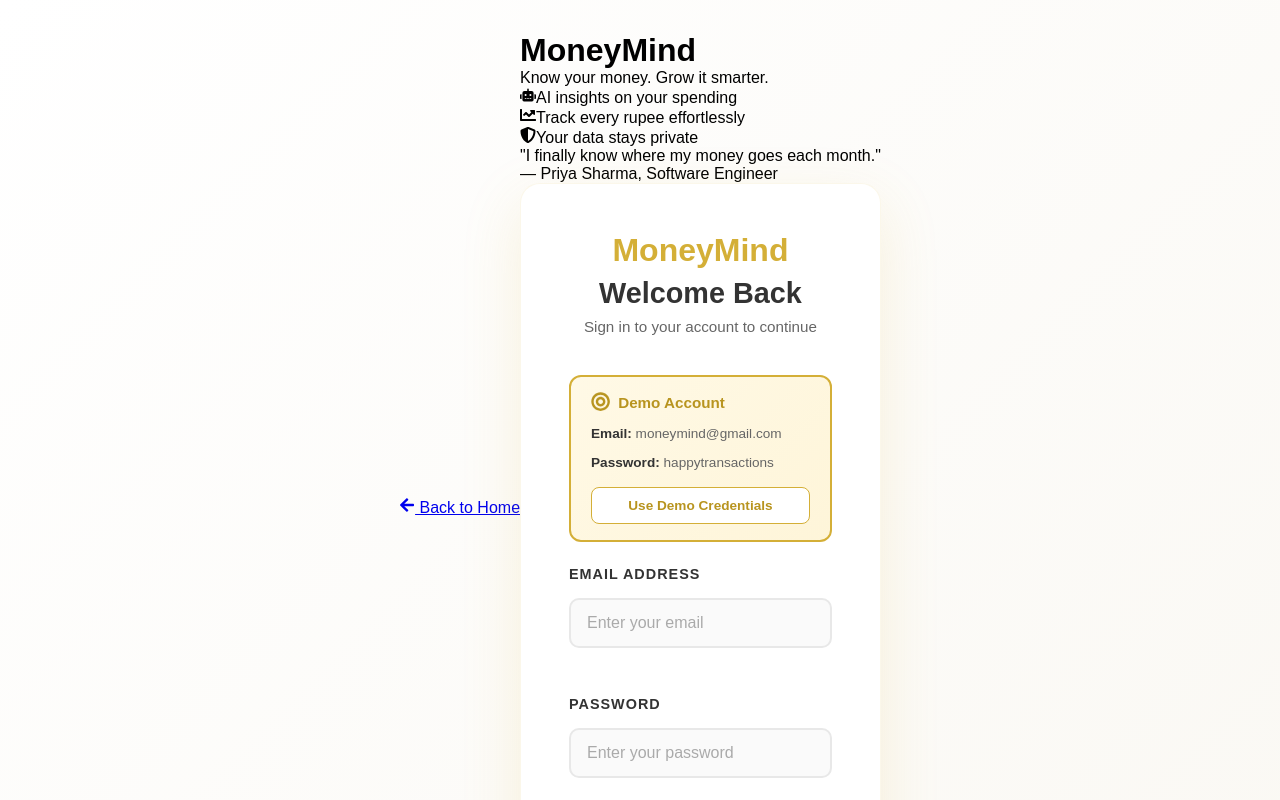
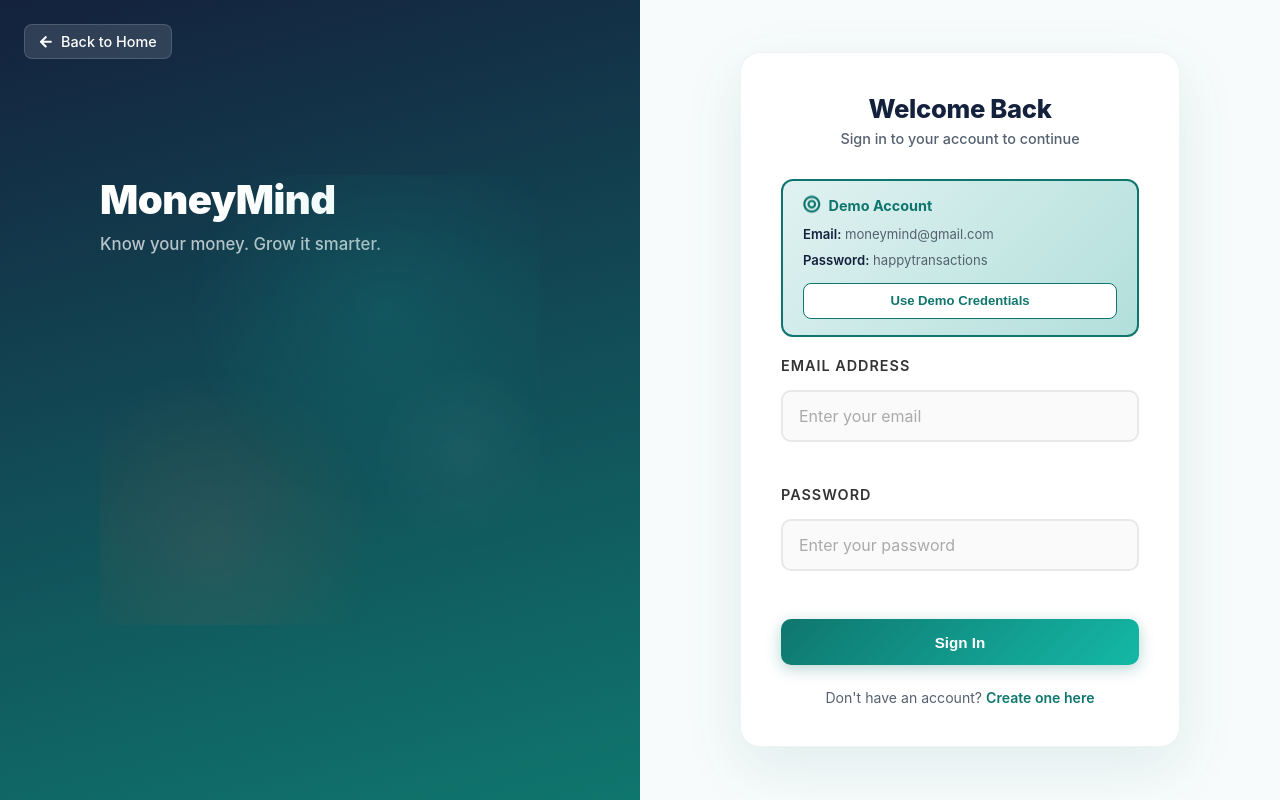
Before and after one commit to Lakshyalamba/moneymind, a React (Vite) app in the folder frontend/: page /login in a window 1280 px wide. Shown: the top 800 px of the page. Built offline with nearby package versions, Linux system fonts and the light colour scheme; no server answers.

Commit message:
Redesign auth page styles with glassmorphism and animations
Add animated split-layout styles, decorative circles, glassmorphism
cards, floating illustrations, and responsive breakpoints for mobile.

```diff
--- a/frontend/src/styles/auth.css
+++ b/frontend/src/styles/auth.css
@@ -5,23 +5,215 @@
 }
 
 .auth-page {
-  font-family: 'Arial', sans-serif;
-  background: linear-gradient(135deg, #ffffff 0%, #faf8f3 100%);
+  font-family: 'Inter', 'Arial', sans-serif;
   min-height: 100vh;
+  background: #f7fbfb;
+  position: relative;
+}
+
+.back-button-top {
+  position: absolute;
+  top: 1.5rem;
+  left: 1.5rem;
+  z-index: 10;
+  display: inline-flex;
+  align-items: center;
+  gap: 0.5rem;
+  color: white;
+  text-decoration: none;
+  font-size: 0.9rem;
+  font-weight: 500;
+  padding: 0.5rem 0.9rem;
+  border-radius: 8px;
+  background: rgba(255, 255, 255, 0.12);
+  backdrop-filter: blur(8px);
+  -webkit-backdrop-filter: blur(8px);
+  border: 1px solid rgba(255, 255, 255, 0.15);
+  transition: all 0.3s ease;
+}
+
+.back-button-top:hover {
+  background: rgba(255, 255, 255, 0.22);
+  transform: translateY(-1px);
+}
+
+.back-button-top svg {
+  font-size: 0.85rem;
+}
+
+.auth-split {
+  display: grid;
+  grid-template-columns: 1fr 1fr;
+  min-height: 100vh;
+}
+
+/* ---- Left Side ---- */
+.auth-left {
+  position: relative;
+  display: flex;
+  align-items: center;
+  justify-content: center;
+  background: linear-gradient(165deg, #14213d 0%, #0f766e 100%);
+  overflow: hidden;
+  padding: 3rem;
+}
+
+.auth-left-content {
+  position: relative;
+  z-index: 2;
+  max-width: 440px;
+  width: 100%;
+}
+
+.auth-brand-logo {
+  font-size: 2.5rem;
+  font-weight: 900;
+  color: white;
+  letter-spacing: -0.5px;
+  margin-bottom: 0.5rem;
+}
+
+.auth-brand-tagline {
+  font-size: 1.05rem;
+  color: rgba(255, 255, 255, 0.7);
+  font-weight: 500;
+  margin-bottom: 2.5rem;
+  line-height: 1.5;
+}
+
+/* Illustration cards */
+.auth-illustration {
+  display: flex;
+  flex-direction: column;
+  gap: 1rem;
+  margin-bottom: 2.5rem;
+}
+
+.illu-card {
+  display: flex;
+  align-items: center;
+  gap: 1rem;
+  padding: 1rem 1.25rem;
+  background: rgba(255, 255, 255, 0.1);
+  backdrop-filter: blur(8px);
+  border: 1px solid rgba(255, 255, 255, 0.12);
+  border-radius: 12px;
+  color: white;
+  font-size: 0.95rem;
+  font-weight: 500;
+  opacity: 0;
+  transform: translateX(-20px);
+  animation: illuSlideIn 0.6s ease forwards;
+}
+
+.illu-card:nth-child(1) { animation-delay: 0.2s; }
+.illu-card:nth-child(2) { animation-delay: 0.35s; }
+.illu-card:nth-child(3) { animation-delay: 0.5s; }
+
+@keyframes illuSlideIn {
+  to { opacity: 1; transform: translateX(0); }
+}
+
+.illu-card:hover {
+  background: rgba(255, 255, 255, 0.15);
+  transform: translateX(4px);
+}
+
+.illu-card svg {
+  font-size: 1.3rem;
+  color: #14b8a6;
+  flex-shrink: 0;
+}
+
+/* Testimonial */
+.auth-testimonial {
+  padding: 1.25rem;
+  border-left: 3px solid #14b8a6;
+  opacity: 0;
+  animation: fadeIn 0.8s ease 0.7s forwards;
+}
+
+@keyframes fadeIn {
+  to { opacity: 1; }
+}
+
+.auth-testimonial p {
+  color: rgba(255, 255, 255, 0.85);
+  font-style: italic;
+  font-size: 0.95rem;
+  line-height: 1.5;
+  margin-bottom: 0.5rem;
+}
+
+.auth-testimonial span {
+  color: rgba(255, 255, 255, 0.5);
+  font-size: 0.8rem;
+  font-weight: 500;
+}
+
+/* Decorative circles */
+.auth-left-bg-circles {
+  position: absolute;
+  inset: 0;
+  z-index: 1;
+  pointer-events: none;
+  overflow: hidden;
+}
+
+.auth-circle {
+  position: absolute;
+  border-radius: 50%;
+}
+
+.auth-circle-1 {
+  top: -15%;
+  right: -10%;
+  width: 400px;
+  height: 400px;
+  background: radial-gradient(circle, rgba(20, 184, 166, 0.15), transparent 70%);
+  animation: floatSlow 8s ease-in-out infinite;
+}
+
+.auth-circle-2 {
+  bottom: -20%;
+  left: -15%;
+  width: 350px;
+  height: 350px;
+  background: radial-gradient(circle, rgba(255, 107, 74, 0.1), transparent 70%);
+  animation: floatSlow 10s ease-in-out infinite reverse;
+}
+
+.auth-circle-3 {
+  top: 40%;
+  left: 60%;
+  width: 200px;
+  height: 200px;
+  background: radial-gradient(circle, rgba(255, 255, 255, 0.04), transparent 70%);
+  animation: floatSlow 6s ease-in-out infinite;
+}
+
+@keyframes floatSlow {
+  0%, 100% { transform: translateY(0); }
+  50% { transform: translateY(-20px); }
+}
+
+/* ---- Right Side ---- */
+.auth-right {
   display: flex;
   align-items: center;
   justify-content: center;
   padding: 2rem;
+  background: #f7fbfb;
 }
 
 .auth-container {
   background: white;
-  padding: 3rem;
+  padding: 2.5rem 2.5rem;
   border-radius: 20px;
-  box-shadow: 0 20px 60px rgba(212, 175, 55, 0.15);
+  box-shadow: 0 20px 60px rgba(15, 118, 110, 0.1);
   width: 100%;
-  max-width: 450px;
-  border: 1px solid rgba(212, 175, 55, 0.1);
+  max-width: 440px;
+  border: 1px solid rgba(15, 118, 110, 0.08);
   position: relative;
   opacity: 0;
   transform: translateY(30px) scale(0.98);
@@ -35,72 +227,33 @@
   }
 }
 
-.back-button {
-  display: inline-flex;
-  align-items: center;
-  gap: 0.5rem;
-  color: #666;
-  text-decoration: none;
-  font-size: 0.9rem;
-  font-weight: 500;
-  margin-bottom: 1.5rem;
-  padding: 0.5rem 0.75rem;
-  border-radius: 8px;
-  transition: all 0.3s cubic-bezier(0.175, 0.885, 0.32, 1.275);
-  opacity: 0;
-  transform: translateX(-10px);
-  animation: backButtonEntrance 0.5s ease 0.2s forwards;
-}
-
-@keyframes backButtonEntrance {
-  to {
-    opacity: 1;
-    transform: translateX(0);
-  }
-}
-
-.back-button:hover {
-  color: #D4AF37;
-  background: rgba(212, 175, 55, 0.1);
-  transform: translateX(-5px);
-}
-
-.back-button svg {
-  font-size: 0.85rem;
-}
-
 .auth-header {
   text-align: center;
-  margin-bottom: 2.5rem;
+  margin-bottom: 2rem;
 }
 
 .auth-logo {
-  font-size: 2rem;
-  font-weight: bold;
-  color: #D4AF37;
-  margin-bottom: 0.5rem;
-  display: inline-block;
-  opacity: 0;
-  transform: translateY(-15px);
-  animation: titleFadeIn 0.5s ease 0.3s forwards;
+  display: none;
 }
 
 .auth-title {
-  font-size: 1.8rem;
-  color: #333;
-  margin-bottom: 0.5rem;
-  font-weight: 600;
+  font-size: 1.6rem;
+  color: #14213d;
+  margin-bottom: 0.4rem;
+  font-weight: 800;
+  letter-spacing: -0.3px;
+  opacity: 0;
+  transform: translateY(10px);
+  animation: fadeUpIn 0.5s ease 0.3s forwards;
+}
+
+.auth-subtitle {
+  color: #55616f;
+  font-size: 0.9rem;
+  font-weight: 500;
   opacity: 0;
   transform: translateY(10px);
   animation: fadeUpIn 0.5s ease 0.4s forwards;
-}
-
-.auth-subtitle {
-  color: #666;
-  font-size: 0.95rem;
-  opacity: 0;
-  transform: translateY(10px);
-  animation: fadeUpIn 0.5s ease 0.5s forwards;
 }
 
 @keyframes titleFadeIn {
@@ -120,7 +273,7 @@
 .auth-form {
   display: flex;
   flex-direction: column;
-  gap: 1.5rem;
+  gap: 1.25rem;
 }
 
 .form-group {
@@ -131,9 +284,9 @@
   animation: formFieldEntrance 0.5s ease forwards;
 }
 
-.form-group:nth-child(1) { animation-delay: 0.4s; }
-.form-group:nth-child(2) { animation-delay: 0.5s; }
-.form-group:nth-child(3) { animation-delay: 0.6s; }
+.form-group:nth-child(1) { animation-delay: 0.35s; }
+.form-group:nth-child(2) { animation-delay: 0.45s; }
+.form-group:nth-child(3) { animation-delay: 0.55s; }
 
 @keyframes formFieldEntrance {
   to {
@@ -143,33 +296,32 @@
 }
 
 .form-label {
-  margin-bottom: 0.5rem;
-  color: #333;
-  font-weight: 500;
-  font-size: 0.9rem;
+  margin-bottom: 0.4rem;
+  color: #344054;
+  font-weight: 600;
+  font-size: 0.85rem;
   transition: color 0.3s ease;
 }
 
 .form-input {
-  padding: 0.875rem 1rem;
+  padding: 0.8rem 1rem;
   border: 2px solid #e8e8e8;
   border-radius: 10px;
-  font-size: 1rem;
+  font-size: 0.95rem;
   transition: all 0.3s cubic-bezier(0.175, 0.885, 0.32, 1.275);
   background: #fafafa;
-  position: relative;
 }
 
 .form-input:focus {
   outline: none;
-  border-color: #D4AF37;
+  border-color: #0f766e;
   background: white;
-  box-shadow: 0 0 0 4px rgba(212, 175, 55, 0.15), 0 4px 15px rgba(212, 175, 55, 0.1);
+  box-shadow: 0 0 0 4px rgba(15, 118, 110, 0.1), 0 4px 15px rgba(15, 118, 110, 0.06);
   transform: scale(1.01);
 }
 
 .form-input:focus + .form-label {
-  color: #D4AF37;
+  color: #0f766e;
 }
 
 .form-input::placeholder {
@@ -182,24 +334,24 @@
 }
 
 .form-input:valid:not(:placeholder-shown) {
-  border-color: #4CAF50;
+  border-color: #10b981;
 }
 
 .auth-button {
-  padding: 1rem;
-  background: linear-gradient(135deg, #D4AF37, #F4E4BC);
+  padding: 0.9rem;
+  background: linear-gradient(135deg, #0f766e, #14b8a6);
   color: white;
   border: none;
   border-radius: 10px;
-  font-size: 1rem;
+  font-size: 0.95rem;
   font-weight: 600;
   cursor: pointer;
   transition: all 0.3s cubic-bezier(0.175, 0.885, 0.32, 1.275);
-  box-shadow: 0 4px 15px rgba(212, 175, 55, 0.3);
-  margin-top: 0.5rem;
+  box-shadow: 0 4px 15px rgba(15, 118, 110, 0.3);
+  margin-top: 0.25rem;
   opacity: 0;
   transform: translateY(15px);
-  animation: buttonEntrance 0.5s ease 0.7s forwards;
+  animation: buttonEntrance 0.5s ease 0.65s forwards;
   position: relative;
   overflow: hidden;
 }
@@ -211,7 +363,7 @@
   left: -100%;
   width: 100%;
   height: 100%;
-  background: linear-gradient(90deg, transparent, rgba(255,255,255,0.3), transparent);
+  background: linear-gradient(90deg, transparent, rgba(255,255,255,0.2), transparent);
   transition: left 0.6s ease;
 }
 
@@ -227,20 +379,20 @@
 }
 
 .auth-button:hover {
-  transform: translateY(-3px) scale(1.02);
-  box-shadow: 0 10px 30px rgba(212, 175, 55, 0.45);
+  transform: translateY(-2px) scale(1.02);
+  box-shadow: 0 8px 25px rgba(15, 118, 110, 0.4);
 }
 
 .auth-button:active {
   transform: translateY(-1px) scale(1.01);
-  box-shadow: 0 6px 20px rgba(212, 175, 55, 0.35);
+  box-shadow: 0 6px 20px rgba(15, 118, 110, 0.3);
 }
 
 .auth-button:disabled {
   cursor: not-allowed;
   opacity: 0.75;
   transform: none;
-  box-shadow: 0 4px 15px rgba(212, 175, 55, 0.2);
+  box-shadow: 0 4px 15px rgba(15, 118, 110, 0.2);
 }
 
 .auth-button:disabled:hover {
@@ -253,18 +405,18 @@
 
 .auth-link {
   text-align: center;
-  margin-top: 2rem;
-  color: #666;
-  font-size: 0.9rem;
+  margin-top: 1.5rem;
+  color: #55616f;
+  font-size: 0.88rem;
   opacity: 0;
   transform: translateY(10px);
-  animation: fadeUpIn 0.5s ease 0.8s forwards;
+  animation: fadeUpIn 0.5s ease 0.75s forwards;
 }
 
 .auth-link a {
-  color: #D4AF37;
+  color: #0f766e;
   text-decoration: none;
-  font-weight: 500;
+  font-weight: 600;
   transition: all 0.3s ease;
   position: relative;
 }
@@ -276,12 +428,12 @@
   left: 0;
   width: 0;
   height: 2px;
-  background: #D4AF37;
+  background: #0f766e;
   transition: width 0.3s ease;
 }
 
 .auth-link a:hover {
-  color: #B8941F;
+  color: #14b8a6;
 }
 
 .auth-link a:hover::after {
@@ -289,11 +441,11 @@
 }
 
 .message {
-  padding: 0.875rem 1rem;
+  padding: 0.75rem 1rem;
   border-radius: 8px;
-  margin-bottom: 1.5rem;
+  margin-bottom: 1.25rem;
   text-align: center;
-  font-size: 0.9rem;
+  font-size: 0.85rem;
   font-weight: 500;
   opacity: 0;
   transform: translateY(-10px) scale(0.95);
@@ -320,14 +472,14 @@
 }
 
 .demo-credentials {
-  background: linear-gradient(135deg, #fff9e6, #fef5d9);
-  border: 2px solid #D4AF37;
+  background: linear-gradient(135deg, #e0f2f1, #b2dfdb);
+  border: 2px solid #0f766e;
   border-radius: 12px;
   padding: 1rem 1.25rem;
-  margin-bottom: 1.5rem;
+  margin-bottom: 1.25rem;
   opacity: 0;
   transform: translateY(15px) scale(0.98);
-  animation: demoEntrance 0.5s ease 0.5s forwards;
+  animation: demoEntrance 0.5s ease 0.45s forwards;
 }
 
 @keyframes demoEntrance {
@@ -341,14 +493,15 @@
   display: flex;
   align-items: center;
   gap: 0.5rem;
-  margin-bottom: 0.75rem;
-  color: #B8941F;
-  font-size: 0.95rem;
+  margin-bottom: 0.65rem;
+  color: #0f766e;
+  font-size: 0.9rem;
+  font-weight: 600;
 }
 
 .demo-icon {
-  font-size: 1.2rem;
-  color: #B8941F;
+  font-size: 1.1rem;
+  color: #0f766e;
   animation: iconBounce 2s ease-in-out infinite;
 }
 
@@ -360,9 +513,9 @@
 .demo-info {
   display: flex;
   flex-direction: column;
-  gap: 0.5rem;
-  font-size: 0.85rem;
-  color: #666;
+  gap: 0.4rem;
+  font-size: 0.82rem;
+  color: #55616f;
 }
 
 .demo-info p {
@@ -371,28 +524,28 @@
 }
 
 .demo-info strong {
-  color: #333;
+  color: #14213d;
   font-weight: 600;
 }
 
 .use-demo-button {
-  margin-top: 0.85rem;
+  margin-top: 0.75rem;
   width: 100%;
-  padding: 0.65rem 0.85rem;
-  border: 1px solid #D4AF37;
+  padding: 0.6rem 0.85rem;
+  border: 1px solid #0f766e;
   border-radius: 8px;
   background: white;
-  color: #B8941F;
-  font-size: 0.85rem;
+  color: #0f766e;
+  font-size: 0.82rem;
   font-weight: 600;
   cursor: pointer;
   transition: all 0.3s cubic-bezier(0.175, 0.885, 0.32, 1.275);
 }
 
 .use-demo-button:hover {
-  background: #fff7df;
+  background: #e0f2f1;
   transform: translateY(-2px);
-  box-shadow: 0 4px 12px rgba(212, 175, 55, 0.2);
+  box-shadow: 0 4px 12px rgba(15, 118, 110, 0.2);
 }
 
 .use-demo-button:active {
@@ -404,36 +557,36 @@
   align-items: center;
   justify-content: center;
   gap: 0.75rem;
-  padding: 0.875rem 1rem;
+  padding: 0.8rem 1rem;
   background: white;
   border: 2px solid #e8e8e8;
   border-radius: 10px;
-  font-size: 0.95rem;
+  font-size: 0.9rem;
   font-weight: 500;
-  color: #333;
+  color: #344054;
   cursor: pointer;
   transition: all 0.3s cubic-bezier(0.175, 0.885, 0.32, 1.275);
   margin-bottom: 1rem;
   width: 100%;
   opacity: 0;
   transform: translateY(10px);
-  animation: buttonEntrance 0.5s ease 0.6s forwards;
+  animation: buttonEntrance 0.5s ease 0.55s forwards;
 }
 
 .google-oauth-button:hover {
-  border-color: #D4AF37;
-  box-shadow: 0 4px 15px rgba(212, 175, 55, 0.2);
+  border-color: #0f766e;
+  box-shadow: 0 4px 15px rgba(15, 118, 110, 0.15);
   transform: translateY(-2px);
 }
 
 .auth-divider {
   display: flex;
   align-items: center;
-  margin: 1.5rem 0;
-  color: #666;
-  font-size: 0.85rem;
+  margin: 1.25rem 0;
+  color: #55616f;
+  font-size: 0.82rem;
   opacity: 0;
-  animation: fadeUpIn 0.5s ease 0.7s forwards;
+  animation: fadeUpIn 0.5s ease 0.6s forwards;
 }
 
 .auth-divider::before,
@@ -452,21 +605,42 @@
   margin-left: 1rem;
 }
 
-/* Responsive Design */
-@media (max-width: 480px) {
-  .auth-page {
-    padding: 1rem;
+/* ---- Responsive ---- */
+@media (max-width: 900px) {
+  .auth-split {
+    grid-template-columns: 1fr;
+  }
+
+  .auth-left {
+    display: none;
+  }
+
+  .auth-right {
+    padding: 1.5rem 1rem;
   }
 
   .auth-container {
     padding: 2rem 1.5rem;
+    box-shadow: none;
+    border: none;
+    max-width: 100%;
   }
 
   .auth-logo {
+    display: block;
     font-size: 1.8rem;
+    font-weight: 800;
+    background: linear-gradient(135deg, #0f766e, #14b8a6);
+    -webkit-background-clip: text;
+    -webkit-text-fill-color: transparent;
+    background-clip: text;
+    margin-bottom: 0.4rem;
+    opacity: 0;
+    transform: translateY(-15px);
+    animation: titleFadeIn 0.5s ease 0.2s forwards;
   }
 
   .auth-title {
-    font-size: 1.5rem;
+    font-size: 1.4rem;
   }
 }
```
